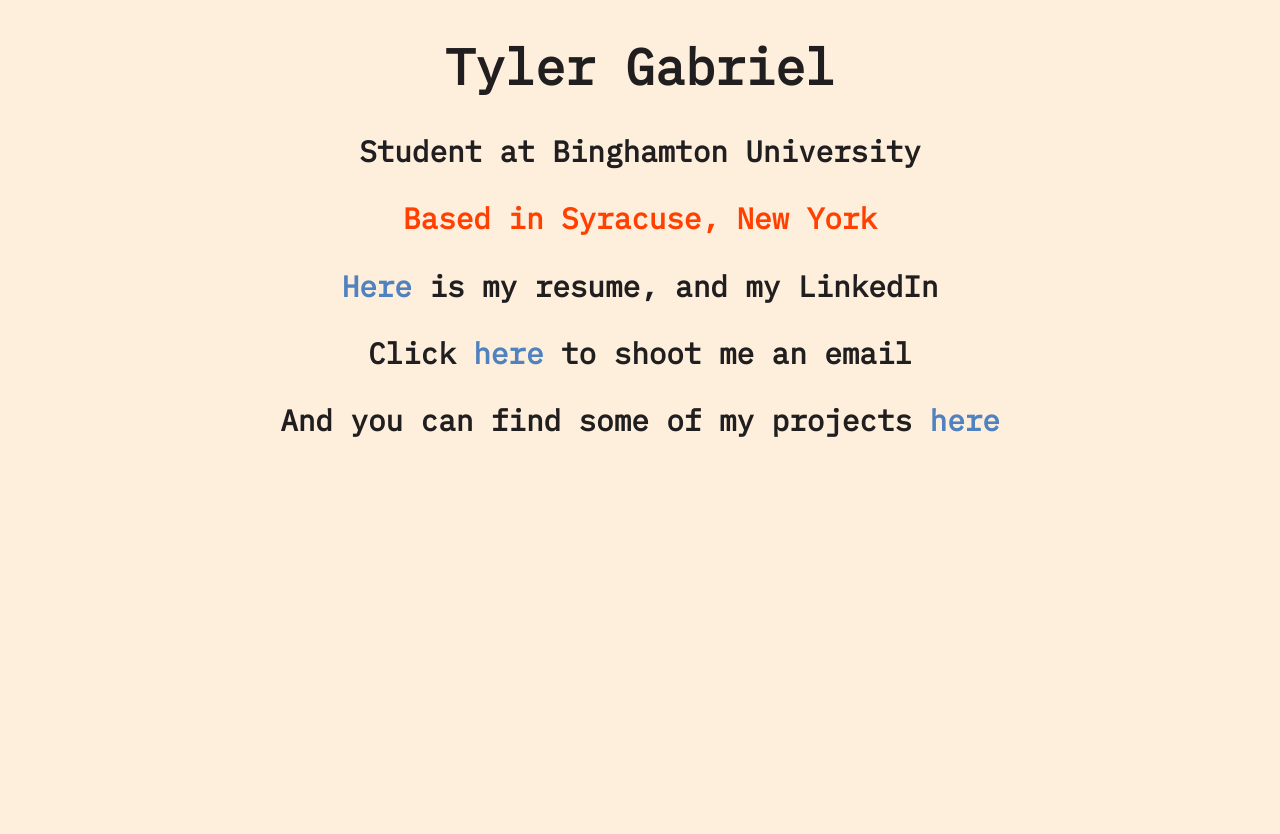
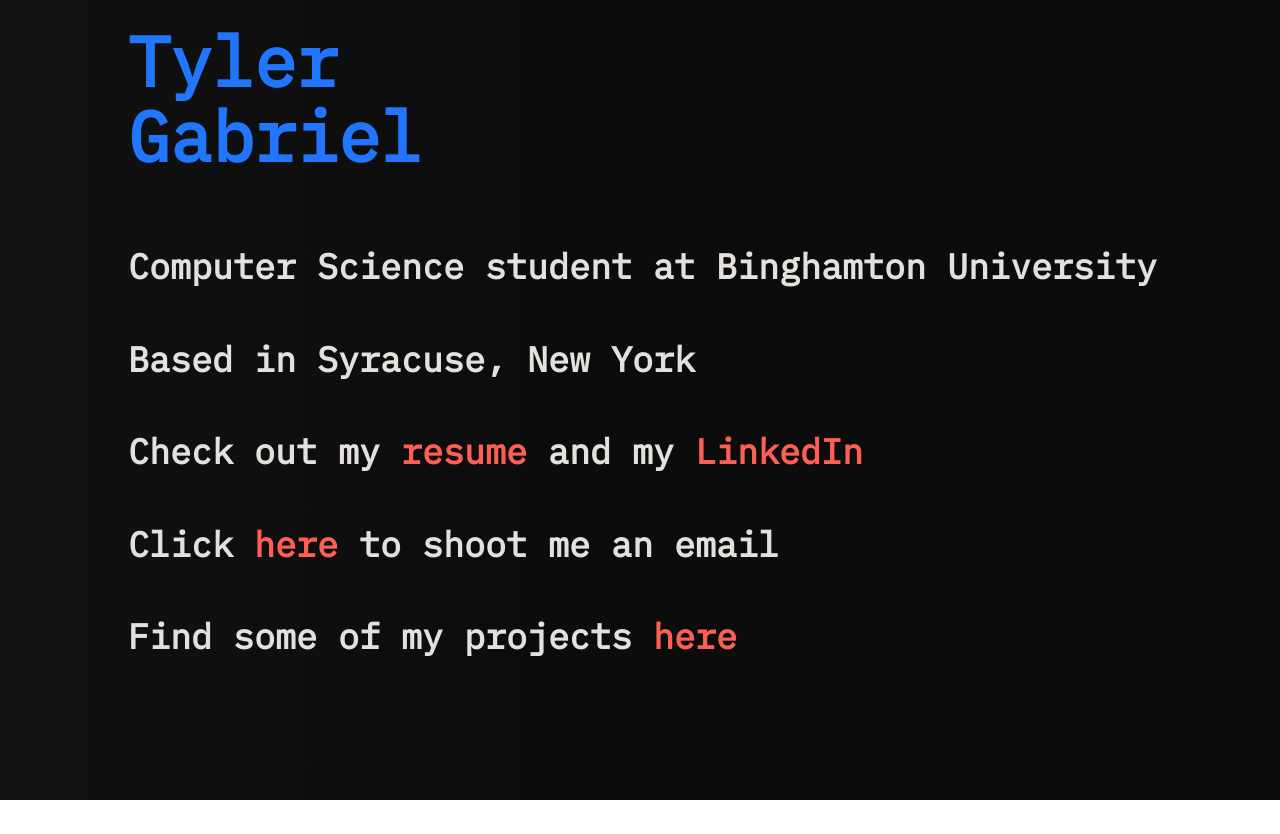
Before and after one commit to tylrg/simple_portfolio, an Angular app in the folder simple/: page / in a window 1280 px wide. After the commit the page ends 800 px from the top, so only its background shows below. Built offline with nearby package versions, Linux system fonts and the light colour scheme.

Commit message:
Finished site, going to try to do a pretty scene one before I deploy

```diff
--- a/simple/angular.json
+++ b/simple/angular.json
@@ -24,7 +24,6 @@
             "tsConfig": "tsconfig.app.json",
             "aot": false,
             "assets": [
-              "src/favicon.ico",
               "src/assets"
             ],
             "styles": [
--- a/simple/src/app/app.component.html
+++ b/simple/src/app/app.component.html
@@ -1,11 +1,19 @@
-<h1>Tyler Gabriel</h1>
 
-<h3>Student at Binghamton University</h3>
 
-<h3 style="color: #FF4000;">Based in Syracuse, New York</h3>
+<div class="content">
+    <div class="name">
+        <h1 class ="hvr-forward">Tyler</h1>
+        <br>
+        <h1 class ="hvr-forward gabriel">Gabriel</h1>
+    </div>
 
-<h3><a href="www.google.com" target="_blank">Here</a> is my resume, and my LinkedIn</h3>
+    <h4>Computer Science student at Binghamton University</h4>
 
-<h3>Click <a href="www.google.com" target="_blank">here</a> to shoot me an email</h3>
+    <h4>Based in Syracuse, New York</h4>
 
-<h3>And you can find some of my projects <a href="https://www.google.com" target="_blank">here</a></h3>
+    <h4>Check out my <a href="../assets/TylerGabriel.pdf" target="_blank">resume</a> and my <a href="https://www.linkedin.com/in/tyler-gabriel-753b2a14a/" target="_blank">LinkedIn</a></h4>
+
+    <h4>Click <a href="mailto:tgabrie2@binghamton.edu" target="_blank">here</a> to shoot me an email</h4>
+
+    <h4>Find some of my projects <a href="https://github.com/tylrg" target="_blank">here</a></h4>
+</div>
--- a/simple/src/index.html
+++ b/simple/src/index.html
@@ -5,7 +5,6 @@
   <title>Simple</title>
   <base href="/">
   <meta name="viewport" content="width=device-width, initial-scale=1">
-  <link rel="icon" type="image/x-icon" href="favicon.ico">
   <link href="https://fonts.googleapis.com/css?family=Archivo|IBM+Plex+Mono|IBM+Plex+Sans|Kanit|Oxygen|Rubik|Varela&display=swap" rel="stylesheet">
   <link href="https://fonts.googleapis.com/css?family=Gelasio|Public+Sans|Roboto+Slab&display=swap" rel="stylesheet">
   <link href="https://fonts.googleapis.com/icon?family=Material+Icons" rel="stylesheet">
--- a/simple/src/styles.scss
+++ b/simple/src/styles.scss
@@ -4,37 +4,80 @@
 body {
     margin: 0;
     text-align: center;
-    // font-family: 'Kanit', sans-serif;
-    // font-family: 'Rubik', sans-serif;
-    // font-family: 'IBM Plex Sans', sans-serif;
-    font-family: 'IBM Plex Mono', monospace; //like this one
-    // font-family: 'Varela', sans-serif;
-    // font-family: 'Archivo', sans-serif;
-    // font-family: 'Oxygen', sans-serif;
-    // font-family: 'Roboto Slab', serif; //yeah man
-    // font-family: 'Gelasio', serif;
-    // font-family: 'Public Sans', sans-serif;
-    font-size: 25px;
-    color: #201E1F;
-    background-color: #FEEFDD;
+    font-family: 'IBM Plex Mono', monospace;
+    font-size: 35px;
+    //background-color: #0C0C0C;
+
+
+    //background: linear-gradient(-90deg, #0C0C0C, #0C0C0C, #141414, #141414);
+    //background: linear-gradient(-135deg, #0C0C0C, #0C0C0C, #141414, #141414,#0C0C0C, #0C0C0C);
+    background: linear-gradient(-90deg, #0C0C0C, #0C0C0C, #161616, #161616,#0C0C0C, #0C0C0C);
+
+
+    background-size: 400% 400%;
+    animation: gradient 15s ease infinite;
+}
+
+@keyframes gradient {
+    0% {
+        background-position: 0% 50%;
+    }
+    50% {
+        background-position: 100% 50%;
+    }
+    100% {
+        background-position: 0% 50%;
+    }
+}
+
+
+.name{
+    line-height: 10%;
+}
+
+.gabriel{
+    margin-top:0;
+}
+
+
+.content{
+    text-align: left;
+    margin-left: 10%;
+    margin-right: 5%;
+}
+
+h1{
+    color: #2176FF;
+    line-height: 40%;
+}
+h4{
+    color:#E3E0DD;
 }
 
 a:link,a:visited {
     text-decoration: none;
-    color:#5082C0;
+    color:#FE5F55;
 }
 a:hover {
     text-decoration: none;
 }
 
 
-// font-family: 'Kanit', sans-serif;
-// font-family: 'Rubik', sans-serif;
-// font-family: 'IBM Plex Sans', sans-serif;
-// font-family: 'IBM Plex Mono', monospace;
-// font-family: 'Varela', sans-serif;
-// font-family: 'Archivo', sans-serif;
-// font-family: 'Oxygen', sans-serif;
-// font-family: 'Roboto Slab', serif;
-// font-family: 'Gelasio', serif;
-// font-family: 'Public Sans', sans-serif;
+
+
+/* Forward */
+.hvr-forward {
+    display: inline-block;
+    vertical-align: middle;
+    -webkit-transform: perspective(1px) translateZ(0);
+    transform: perspective(1px) translateZ(0);
+    box-shadow: 0 0 1px rgba(0, 0, 0, 0);
+    -webkit-transition-duration: 0.3s;
+    transition-duration: 0.3s;
+    -webkit-transition-property: transform;
+    transition-property: transform;
+  }
+  .hvr-forward:hover, .hvr-forward:focus, .hvr-forward:active {
+    -webkit-transform: translateX(150px);
+    transform: translateX(150px);
+  }
```
Also changed, not shown: 2 other files (tests, documents, lock files or other folders).
